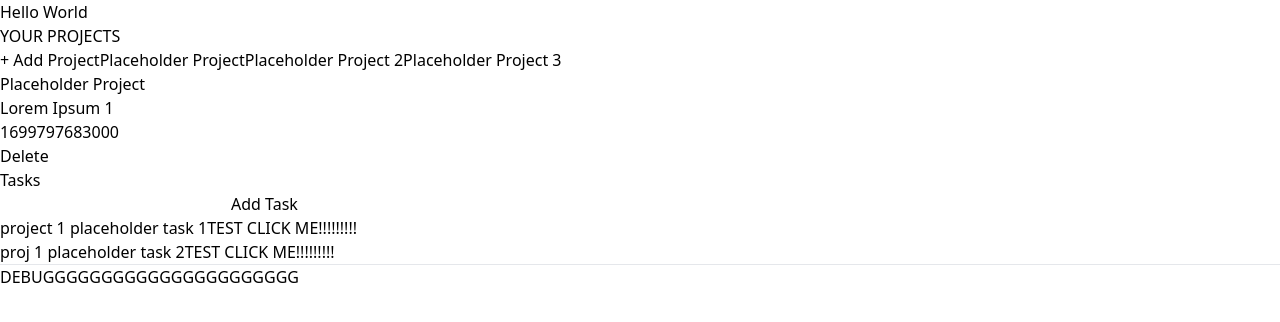
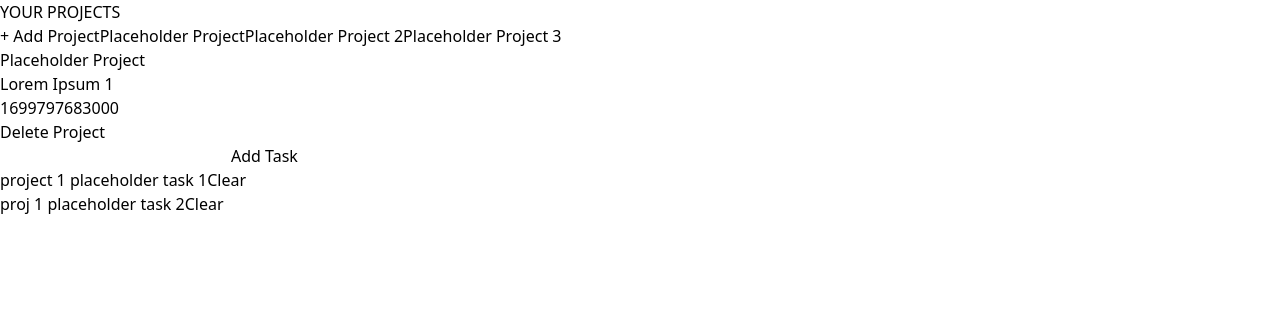
Before and after one commit to keiran0/ms-react_project_management_app, a React (Vite) app: page / in a window 1280 px wide. Shown: the top 322 px of the page. Built offline with nearby package versions, Linux system fonts and the light colour scheme.

Commit message:
final own solution minus styling

```diff
--- a/src/App.jsx
+++ b/src/App.jsx
@@ -1,8 +1,10 @@
 import Sidebar from "./components/Sidebar";
-import DisplayProject from "./components/DisplayProject";
 import NewProject from "./components/NewProject";
+import Project from './components/Project';
+import NoProject from './components/NoProject';
 
 import { useState } from 'react';
+import { render } from "react-dom";
 
 
 
@@ -17,7 +19,7 @@ let initialProjectList = [
 function App() {
 
   const [projectList, setProjectList] = useState(initialProjectList);
-  const [renderedProject, setRenderedProject] = useState(projectList[0]); //maybe better to set this as derived value and set the usestate as index of the proj to be rendered.
+  const [renderedProject, setRenderedProject] = useState(0); //maybe better to set this as derived value and set the usestate as index of the proj to be rendered.
   const [addingMode, setAddingMode] = useState(false);
 
 
@@ -28,7 +30,7 @@ function App() {
   function projectSelectHandler(e){
     projectList.forEach(function(project){
       if (project.title === e.target.value){
-        setRenderedProject(project);
+        setRenderedProject(projectList.indexOf(project));
       }
     })
   }
@@ -40,47 +42,65 @@ function App() {
     setProjectList(newProjectList)
     setAddingMode(false);
 
-    setRenderedProject(newProjectDetails)
+    setRenderedProject(projectList.indexOf(newProjectDetails))
   }
 
   function deleteProjectHandler(){
-    setProjectList(projectList.filter(project => project !== renderedProject))
-    setRenderedProject(projectList[0])
+    let newProjectList = projectList.filter(project => project !== projectList[renderedProject])
+    setProjectList(newProjectList)
+    setRenderedProject(0)
+  }
+
+  function addTaskHandler(e){
+    let newList = [
+      ...projectList.filter(project => project !== projectList[renderedProject]),
+      {
+        title: projectList[renderedProject].title,
+        description: projectList[renderedProject].description,
+        tasks: [
+          ...projectList[renderedProject].tasks,
+          e.current.value
+        ]
+      }
+    ]
+
+    setProjectList(newList)
+    setRenderedProject(projectList.length-1)
+
+  }
+
+  function deleteTaskHandler(e){
+    let newList = [
+      ...projectList.filter(project => project != projectList[renderedProject]),
+      {
+        ...projectList[renderedProject],
+        tasks: projectList[renderedProject].tasks.filter(task => task != e)
+      }
+    ]
+
+    setProjectList(newList)
+    setRenderedProject(projectList.length-1)
   }
 
 
-  function debugHandler(){
-    console.log(projectList)
-  }
-
-  function addTask(){
-    console.log("task added")
-  }
-
   return (
     <>
-      <h1 className="my-8 text-center text-5xl font-bold">Hello World</h1>
-      <Sidebar projectList={projectList} createHandler={createProjectHandler} projectSelectHandler={(e)=>projectSelectHandler(e)}/>
-
-      {
-        addingMode?
-        <NewProject
-          handleCancel={()=>setAddingMode(false)}
-          handleAddProject={addProject}
-          projectList={projectList}/>:
-        <DisplayProject
-          projectList={projectList}
-          setProjectList={setProjectList}
-          createHandler={createProjectHandler}
-          renderedProject={renderedProject}
-          deleteProjectHandler={deleteProjectHandler}
-          addTaskHandler={addTask}
-          />
-      }
+      <Sidebar projectList={projectList} projectSelectHandler={projectSelectHandler} createHandler={createProjectHandler}/>
+      { addingMode ? <NewProject handleCancel={()=>setAddingMode(false)} handleAddProject={addProject}/> : null }
+      {projectList.length < 1 ?
+            <NoProject
+                createHandler={createProjectHandler}/>
+            : <Project
+                renderedProject={projectList[renderedProject]}
+                deleteProjectHandler={deleteProjectHandler}
+                addTaskHandler={addTaskHandler}
+                deleteTaskHandler={deleteTaskHandler}
+            /> }
 
 
-      <hr></hr>
-      <button onClick={debugHandler}>DEBUGGGGGGGGGGGGGGGGGGGGGG</button>
+
+
+
     </>
   );
 }
--- a/src/components/DisplayProject.jsx
+++ /dev/null
@@ -1,24 +0,0 @@
-
-import NoProject from "./NoProject";
-import Project from "./Project";
-
-export default function DisplayProject({
-    projectList,
-    setProjectList,
-    createHandler,
-    renderedProject = projectList[0],
-    deleteProjectHandler}){
-
-    return(
-        <>
-
-            {projectList.length < 1 ?
-            <NoProject createHandler={createHandler}/>
-            : <Project renderedProject={renderedProject}
-            deleteProjectHandler={deleteProjectHandler}
-            projectList={projectList}
-            setProjectList={setProjectList}
-            /> }
-        </>
-    )
-}
--- a/src/components/Project.jsx
+++ b/src/components/Project.jsx
@@ -1,30 +1,18 @@
-import Task from './Task'
+import Tasks from './Tasks'
 
 export default function Project({
     renderedProject,
     deleteProjectHandler,
     addTaskHandler,
-    setProjectList,
-    projectList}){
+    deleteTaskHandler}){
 
     return(
         <>
             <p>{renderedProject.title}</p>
             <p>{renderedProject.description}</p>
             <p>{renderedProject.dueDate}</p>
-            <button onClick={deleteProjectHandler}>Delete</button>
-            <h2>Tasks</h2>
-            <input type="text"></input>
-            <button onClick={addTaskHandler}>Add Task</button>
-            {renderedProject.tasks.length < 1 ? <p>No tasks</p> : renderedProject.tasks.map(task=>
-                <Task
-                key={task}
-                task={task}
-                setProjectList={setProjectList}
-                projectList={projectList}
-                renderedProject={renderedProject}/>
-            )
-            }
+            <button onClick={deleteProjectHandler}>Delete Project</button>
+            <Tasks renderedProject={renderedProject} addTask={addTaskHandler} deleteTaskHandler={deleteTaskHandler}/>
 
         </>
     )
--- a/src/components/Task.jsx
+++ b/src/components/Task.jsx
@@ -1,28 +1,21 @@
 
-export default function Task({task, projectList, setProjectList, renderedProject}) {
+import {useRef} from 'react';
 
-    function deleteTaskHandler(e){
+export default function Task({task, deleteTaskHandler}){
 
-        e.preventDefault();
+    let taskName = useRef();
 
-        setProjectList((projectList) => [
-            ...projectList.filter((project)=> project !== renderedProject),
-            {
-                ...renderedProject,
-                tasks: renderedProject.tasks.filter((task)=> task !== e.target.value)
-            }
-        ])
-        console.log(projectList)
-
+    function deleteTask(){
+        deleteTaskHandler(taskName.current.innerHTML)
+        //console.log(taskName.current.innerHTML)
     }
 
-
-
-    return (
-        <form key={task}>
-            <label>{task}</label>
-            <button onClick={(e)=>deleteTaskHandler(e)} value={task}>TEST CLICK ME!!!!!!!!!</button>
-        </form>
-
+    return(
+        <>
+            <ul>
+                <span ref={taskName}>{task}</span>
+                <button onClick={deleteTask}>Clear</button>
+            </ul>
+        </>
     )
 }
--- /dev/null
+++ b/src/components/Tasks.jsx
@@ -0,0 +1,53 @@
+
+// export default function Task({task, projectList, setProjectList, renderedProject}) {
+
+//     function deleteTaskHandler(e){
+
+//         e.preventDefault();
+
+//         setProjectList((projectList) => [
+//             ...projectList.filter((project)=> project !== renderedProject),
+//             {
+//                 ...renderedProject,
+//                 tasks: renderedProject.tasks.filter((task)=> task !== e.target.value)
+//             }
+//         ])
+//         console.log(projectList)
+
+//     }
+
+
+
+//     return (
+//         <form key={task}>
+//             <label>{task}</label>
+//             <button onClick={(e)=>deleteTaskHandler(e)} value={task}>TEST CLICK ME!!!!!!!!!</button>
+//         </form>
+
+//     )
+// }
+
+import Task from './Task';
+
+import { useRef } from 'react';
+
+export default function Tasks({renderedProject, addTask, deleteTaskHandler}){
+
+    let newTask = useRef();
+
+    function addNewTask(){
+        addTask(newTask);
+        newTask.current.value = ''
+    }
+
+    return(
+        <ul>
+            <input ref={newTask}></input>
+            <button onClick={()=>addNewTask(newTask)}>Add Task</button>
+            {renderedProject.tasks.map(task=><Task
+                key={Math.random()}
+                task={task}
+                deleteTaskHandler={deleteTaskHandler}/>)}
+        </ul>
+    )
+}
```
